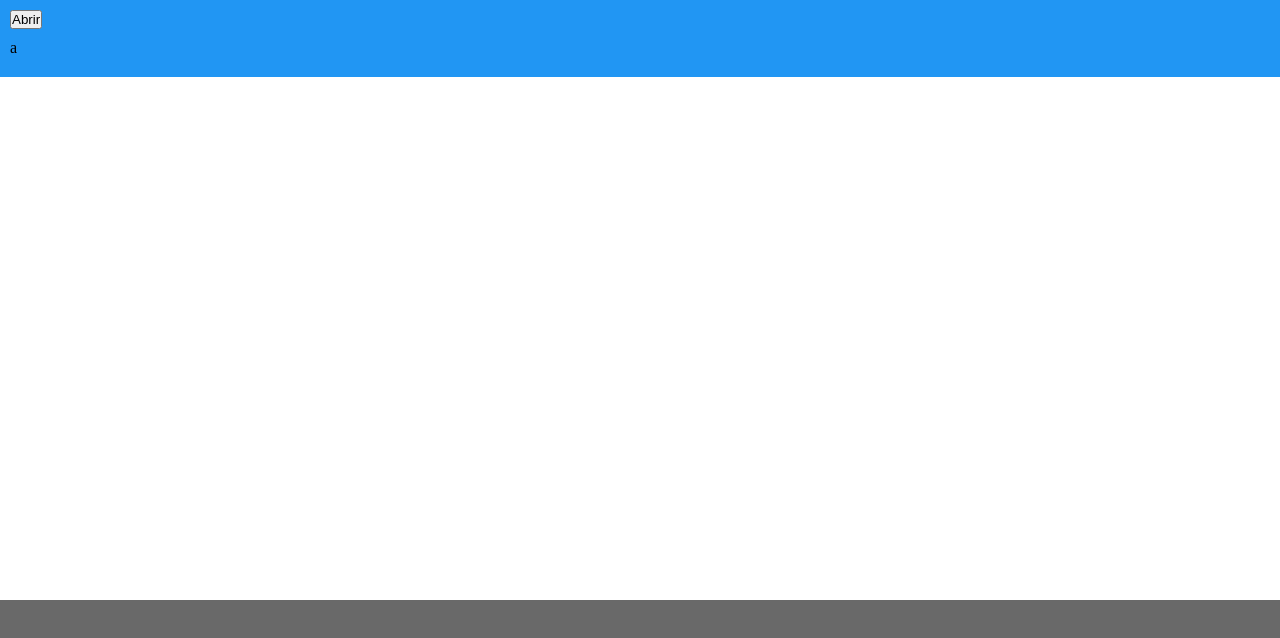
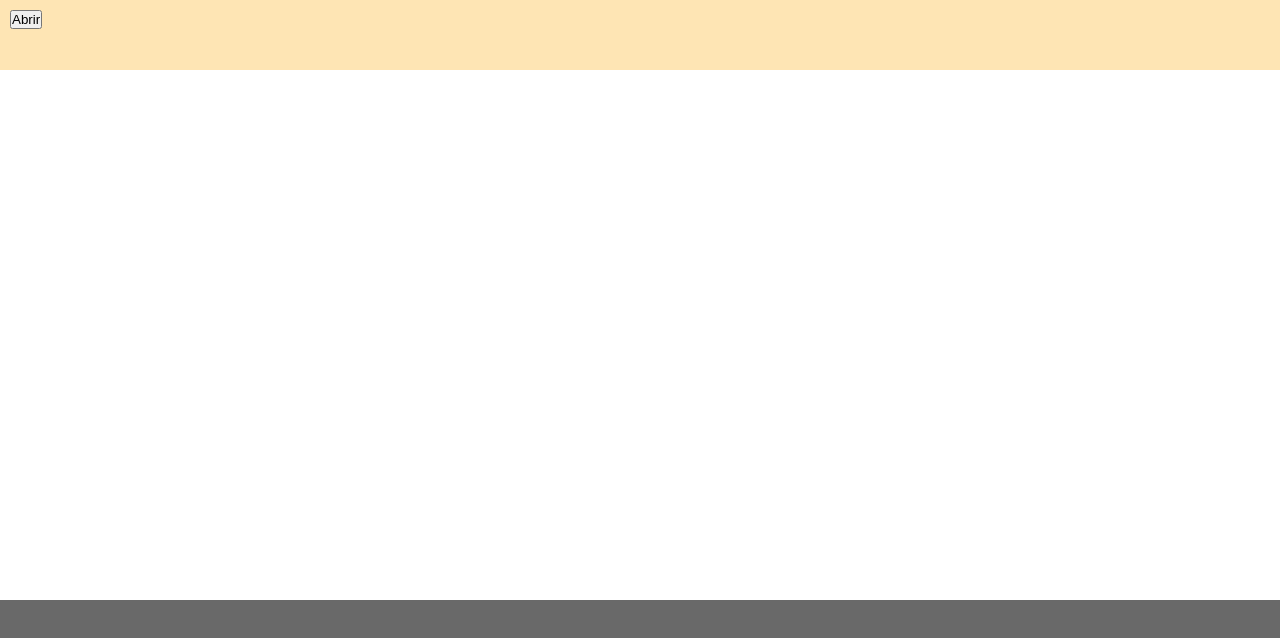
Before and after one commit to jeffersonnunesfonseca/paiveio-frontend-portal, a Next.js app: page / in a window 1280 px wide. Shown: the top 638 px of the page. Built offline with nearby package versions, Linux system fonts and the light colour scheme.

Commit message:
feat: quebra menu e options em molecula e atomo e para estilo uso jsx

```diff
--- /dev/null
+++ b/src/components/atoms/MenuSideNavOption/index.tsx
@@ -0,0 +1,37 @@
+
+
+import Props from "./interface";
+
+export const MenuSideNavOption = ({
+    isClose,
+    href,
+    text,
+    onclick
+}: Props) => {
+
+    return (
+        <>
+            <style jsx>{`
+            a {
+                padding: 8px 8px 8px 32px;
+                text-decoration: none;
+                color: #818181;
+                display: block;
+                transition: 0.3s;
+                right: 25px;
+                position: ${isClose?'absolute':'none'};
+                top: ${isClose?'0':'none'}px;
+                font-size: ${isClose?'36':'20'}px;
+                margin-left: ${isClose?'50':'none'}px;
+            }
+
+            a:hover {
+                color: #f1f1f1;
+            }
+
+           `}</style>
+            <a href={href} onClick={onclick}>{text}</a>
+        </>
+    )
+
+}
--- /dev/null
+++ b/src/components/atoms/MenuSideNavOption/interface.tsx
@@ -0,0 +1,9 @@
+interface Props {
+  isClose?: boolean;
+  href: string;
+  onclick?: any
+  text: string
+
+}
+
+export default Props;
--- a/src/components/molecules/HeaderMenuSideNav/index.tsx
+++ b/src/components/molecules/HeaderMenuSideNav/index.tsx
@@ -1,5 +1,6 @@
 import React, { useState } from "react";
 import { HeaderMenuSideNavDiv } from "./style"
+import { MenuSideNavOption } from "../../atoms/MenuSideNavOption";
 export const HeaderMenuSideNav = () => {
     const [state, setState] = useState("0");
 
@@ -15,12 +16,13 @@ export const HeaderMenuSideNav = () => {
 
     return (
         <>
-            <HeaderMenuSideNavDiv width={state} id="HeaderMenuSideNavDiv">
-                <a href="#" className="closebtn" onClick={closeMenu}>&times;</a>
-                <a href="#">About</a>
-                <a href="#">Services</a>
-                <a href="#">Clients</a>
-                <a href="#">Contact</a>
+            <HeaderMenuSideNavDiv width={state}>
+                <MenuSideNavOption isClose={true} href="#" onclick={closeMenu} text="&times;" />
+
+                <MenuSideNavOption href="#" text="About" />
+                <MenuSideNavOption href="#" text="Services" />
+                <MenuSideNavOption href="#" text="Client" />
+                <MenuSideNavOption href="#" text="Contact" />
             </HeaderMenuSideNavDiv>
             <button onClick={openMenu}>Abrir</button>
         </>
--- a/src/components/molecules/HeaderMenuSideNav/style.tsx
+++ b/src/components/molecules/HeaderMenuSideNav/style.tsx
@@ -1,37 +1,36 @@
 import styled from 'styled-components';
-// import * as themes from '../../../styles/theme';
-
+import * as theme from '../../../styles/theme'
 interface Props {
     width: string
 }
 
 export const HeaderMenuSideNavDiv = styled.div<Props>`
-    height: 100%; /* 100% Full-height */
+    height: 100vw; /* 100% Full-height */
     width: ${(props) => props.width}; /* 0 width - change this with JavaScript */
-    position: fixed; /* Stay in place */
+    position: absolute; /* Stay in place */
     z-index: 1; /* Stay on top */
     top: 0; /* Stay at the top */
     left: 0;
-    background-color: #111; /* Black*/
+    background-color: black;
     overflow-x: hidden; /* Disable horizontal scroll */
     padding-top: 60px; /* Place content 60px from the top */
     transition: 0.5s; /* 0.5 second transition effect to slide in the sidenav */
-    & a {
-        padding: 8px 8px 8px 32px;
-        text-decoration: none;
-        font-size: 25px;
-        color: #818181;
-        display: block;
-        transition: 0.3s;
-    }
-    & a:hover {
-        color: #f1f1f1;
-    }
-    & .closebtn{
-        position: absolute;
-        top: 0;
-        right: 25px;
-        font-size: 36px;
-        margin-left: 50px;
-    }
+    // & a {
+    //     padding: 8px 8px 8px 32px;
+    //     text-decoration: none;
+    //     font-size: 36px;
+    //     color: #818181;
+    //     display: block;
+    //     transition: 0.3s;
+    //     right: 25px;
+    // }
+    // & a:hover {
+    //     color: #f1f1f1;
+    // }
+    // & .closebtn{
+    //     position: absolute;
+    //     top: 0;
+    //     font-size: 36px;
+    //     margin-left: 50px;
+    // }
 `;
--- a/src/components/organisms/Header/index.tsx
+++ b/src/components/organisms/Header/index.tsx
@@ -1,5 +1,6 @@
 import Head from 'next/head';
 import { HeaderMenuSideNav } from '../../molecules/HeaderMenuSideNav';
+import { HeaderStyle } from './style';
 
 export const Header = () => {
     return (
@@ -10,7 +11,9 @@ export const Header = () => {
                 <meta name="viewport" content="width=device-width, initial-scale=1" />
                 <link rel="icon" href="/favicon.ico" />
             </Head>
-            <HeaderMenuSideNav />
+            <HeaderStyle>
+                <HeaderMenuSideNav />
+            </HeaderStyle>
         </>
     )
 };
--- a/src/components/organisms/Header/style.tsx
+++ b/src/components/organisms/Header/style.tsx
@@ -0,0 +1,12 @@
+import styled from 'styled-components';
+import * as theme from '../../../styles/theme'
+
+export const HeaderStyle = styled.header`
+    background-color: ${theme.mainColors.principal};
+    width: 100vw;
+    height: 70px;
+    position: absolute;
+    top: 0;
+    left: 0;
+    padding: 10px;
+`
--- a/src/components/templates/Main/index.tsx
+++ b/src/components/templates/Main/index.tsx
@@ -11,11 +11,12 @@ export const Main = () => {
                     <Header />
                 </GridHeader>
                 <GridMain>
-                    a
                 </GridMain>
+
                 <GridFooter>
                     <Footer />
                 </GridFooter>
+
             </MainGridContainer>
 
         </>
--- a/src/components/templates/Main/styles.tsx
+++ b/src/components/templates/Main/styles.tsx
@@ -7,7 +7,6 @@ export const MainGridContainer = styled.div`
     'main main main main main main'
     'footer footer footer footer footer footer';
     gap: 10px;
-    background-color: #2196F3;
     padding: 10px;
 
     // & div{
```
